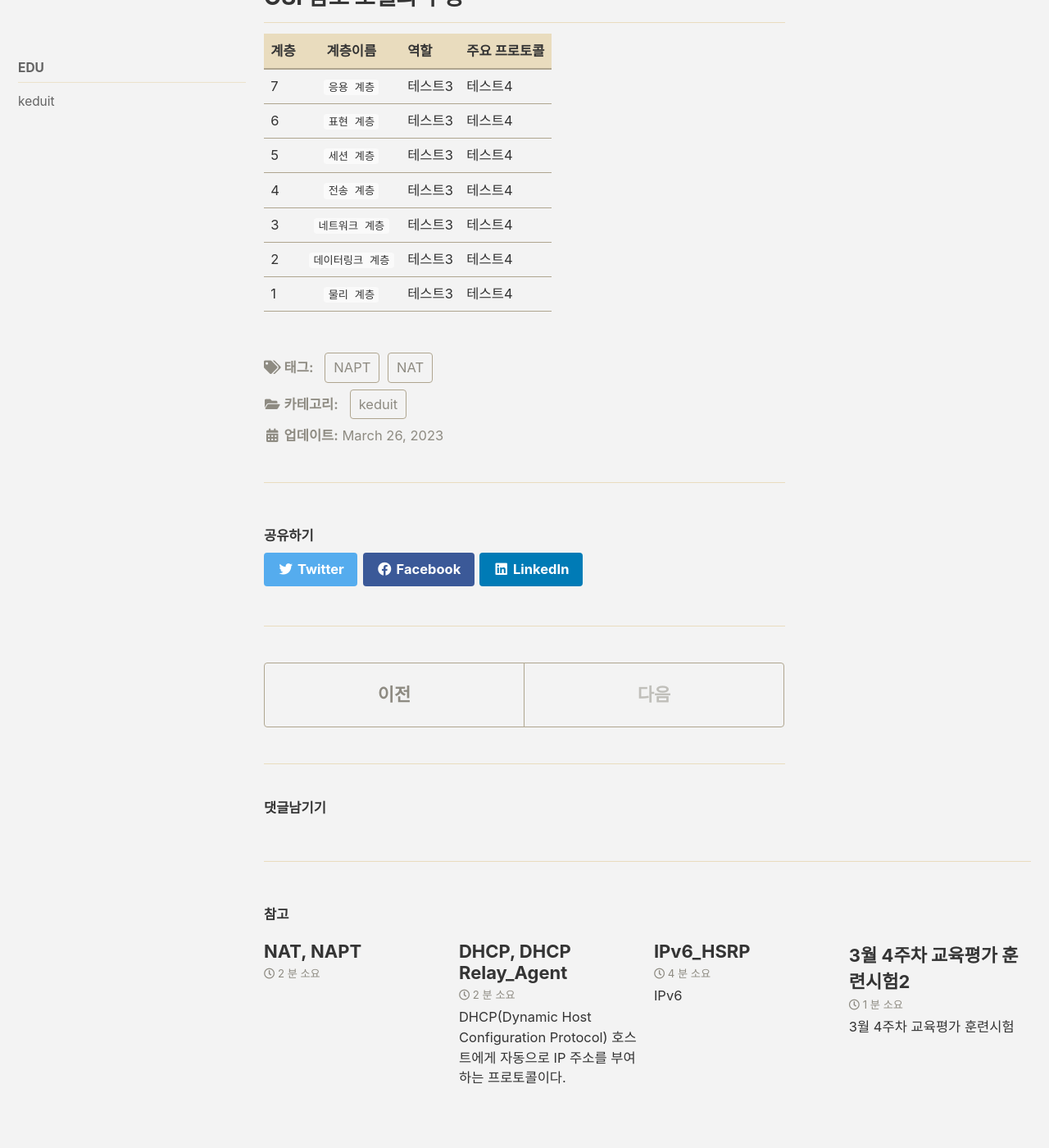
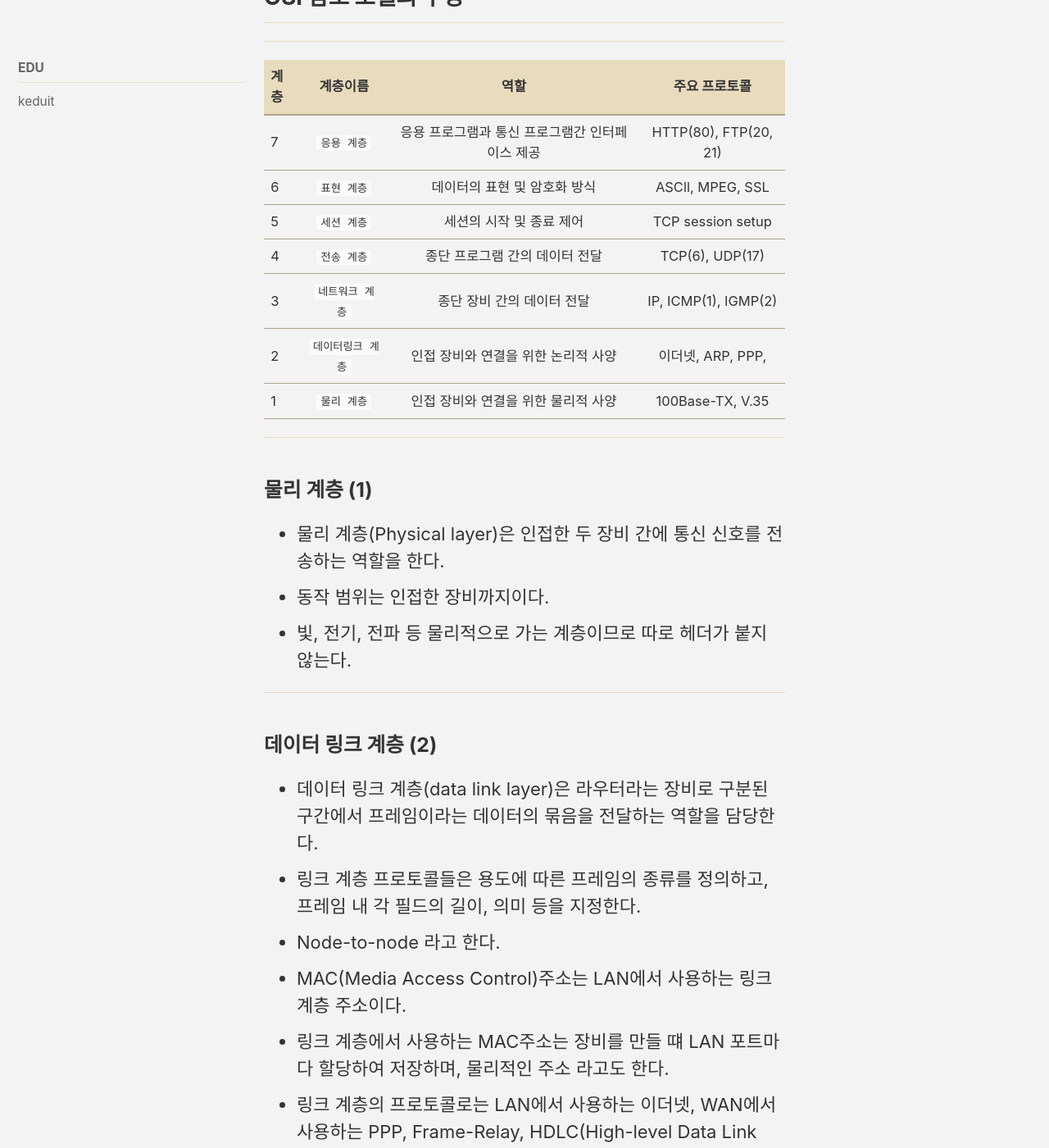
Before and after one commit to chaelynkang/chaelynkang.github.io, a Jekyll site: the page built from _posts/2023-03-26-OSI7layer.md, in a window 1280 px wide and 1400 px high, scrolled down 583 px. Shown: the whole window at 82% size. Built offline with Jekyll 4.4.1, drawn with Linux system fonts in a browser that asks for light colours; cached includes are drawn as plain includes; some of the changed text lies outside the part shown.

Commit message:
Update 2023-03-26-OSI7layer.md

```diff
--- a/_posts/2023-03-26-OSI7layer.md
+++ b/_posts/2023-03-26-OSI7layer.md
@@ -2,7 +2,7 @@
 layout: single
 title: "OSI 7 layer"
 categories: keduit
-tags: [ NAT, NAPT]
+tags: [ OSI7Layer,]
 toc: true
 author_profile: false
 sidebar:
@@ -19,12 +19,37 @@ sidebar:
 
 ## OSI 참조 모델의 구성
 
+---
+
 |계층|계층이름|역할|주요 프로토콜
-|-|:-------:|-------------|---|
-|7|`응용 계층`|테스트3|테스트4|
-|6|`표현 계층`|테스트3|테스트4|
-|5|`세션 계층`|테스트3|테스트4|
-|4|`전송 계층`|테스트3|테스트4|
-|3|`네트워크 계층`|테스트3|테스트4|
-|2|`데이터링크 계층`|테스트3|테스트4|
-|1|`물리 계층`|테스트3|테스트4|
+|-|:-------:|:-------------:|:----:|
+|7|`응용 계층`|응용 프로그램과 통신 프로그램간 인터페이스 제공|HTTP(80), FTP(20, 21)|
+|6|`표현 계층`|데이터의 표현 및 암호화 방식|ASCll, MPEG, SSL|
+|5|`세션 계층`|세션의 시작 및 종료 제어|TCP session setup|
+|4|`전송 계층`|종단 프로그램 간의 데이터 전달|TCP(6), UDP(17)|
+|3|`네트워크 계층`|종단 장비 간의 데이터 전달|IP, ICMP(1), IGMP(2)|
+|2|`데이터링크 계층`|인접 장비와 연결을 위한 논리적 사양|이더넷, ARP, PPP, |
+|1|`물리 계층`|인접 장비와 연결을 위한 물리적 사양|100Base-TX, V.35|
+
+---
+
+
+### 물리 계층 (1)
+* 물리 계층(Physical layer)은 인접한 두 장비 간에 통신 신호를 전송하는 역할을 한다.
+* 동작 범위는 인접한 장비까지이다.
+* 빛, 전기, 전파 등 물리적으로 가는 계층이므로 따로 헤더가 붙지 않는다.
+
+ ---
+
+### 데이터 링크 계층 (2)
+* 데이터 링크 계층(data link layer)은 라우터라는 장비로 구분된 구간에서 프레임이라는 데이터의 묶음을 전달하는 역할을 담당한다.
+* 링크 계층 프로토콜들은 용도에 따른 프레임의 종류를 정의하고, 프레임 내 각 필드의 길이, 의미 등을 지정한다.
+* Node-to-node 라고 한다.
+* MAC(Media Access Control)주소는 LAN에서 사용하는 링크 계층 주소이다.
+* 링크 계층에서 사용하는 MAC주소는 장비를 만들 떄 LAN 포트마다 할당하여 저장하며, 물리적인 주소 라고도 한다.
+* 링크 계층의 프로토콜로는 LAN에서 사용하는 이더넷, WAN에서 사용하는 PPP, Frame-Relay, HDLC(High-level Data Link Control) 등이 있다.
+
+---
+
+### 네트워크 계층 (3)
+*
```
